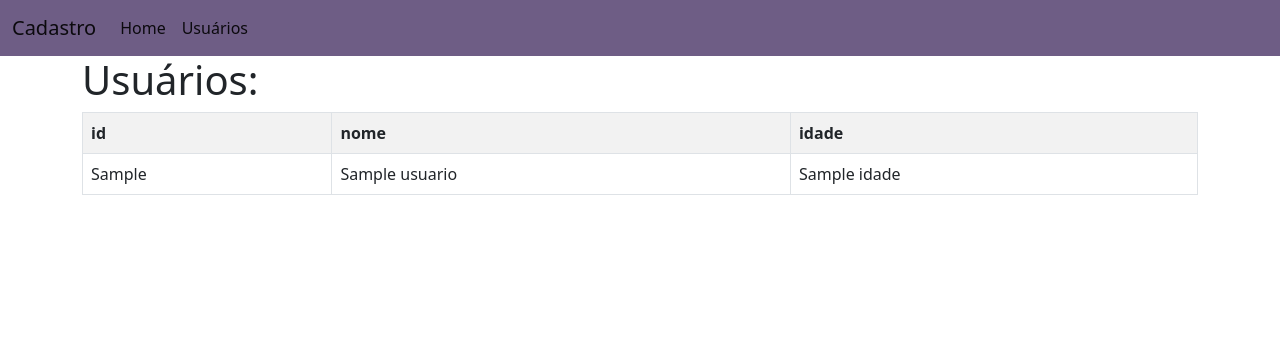
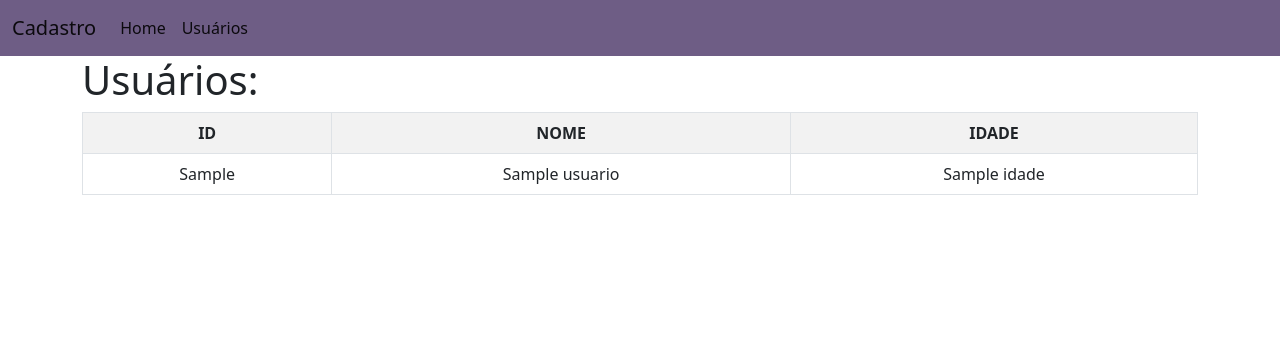
Before and after one commit to omanoelleal/sitecadastrodjango, a Django app: template projeto_cad_users/app_cad_users/templates/usuarios/usuarios.html in a window 1280 px wide. Shown: the top 356 px of the page. Run offline with Django 3.2, Linux system fonts and the light colour scheme; the template is opened without the code that fills it: most values are stand-ins (such as "Sample title", 1, 10 or a date in 2020).

Commit message:
Update SQL

```diff
--- a/projeto_cad_users/app_cad_users/templates/usuarios/usuarios.html
+++ b/projeto_cad_users/app_cad_users/templates/usuarios/usuarios.html
@@ -4,15 +4,15 @@
     <h1>Usuários:</h1>
     <table class="table table-bordered table-striped">
         <tr>
-            <th>id</th>
-            <th>nome</th>
-            <th>idade</th>
+            <th style="text-align: center;">ID</th>
+            <th style="text-align: center;">NOME</th>
+            <th style="text-align: center;">IDADE</th>
         </tr>
         {% for usuario in usuarios %}
         <tr>
-            <td>{{usuario.id_usuario}}</td>
-            <td>{{usuario.nome}}</td>
-            <td>{{usuario.idade}}</td>
+            <td style="text-align: center;">{{usuario.id_usuario}}</td>
+            <td style="text-align: center;">{{usuario.nome}}</td>
+            <td style="text-align: center;">{{usuario.idade}}</td>
         </tr>
         {% endfor %}
     </table>
```
Also changed, not shown: projeto_cad_users/db.sqlite3.
